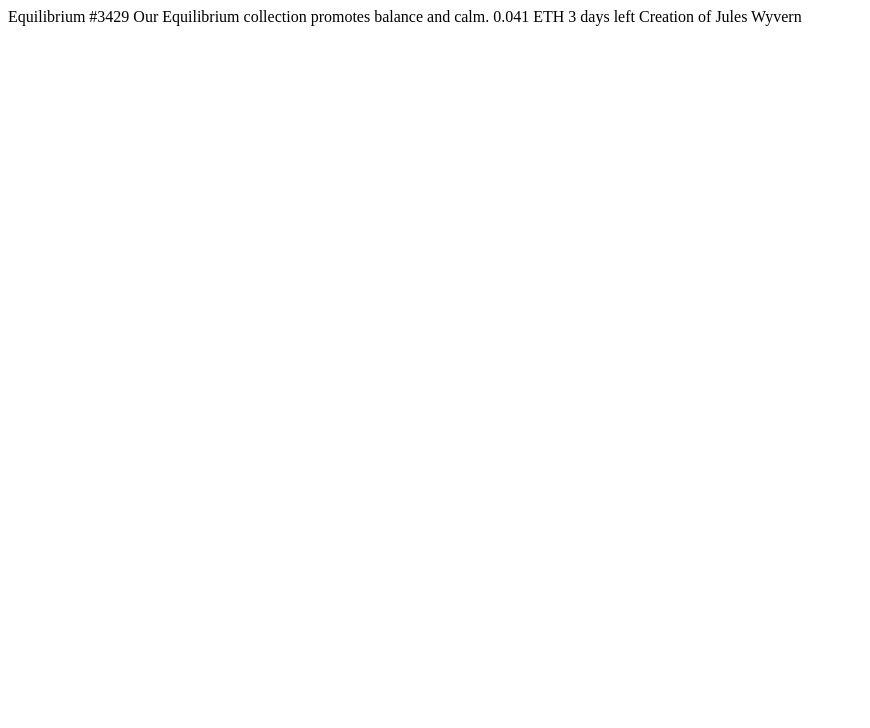
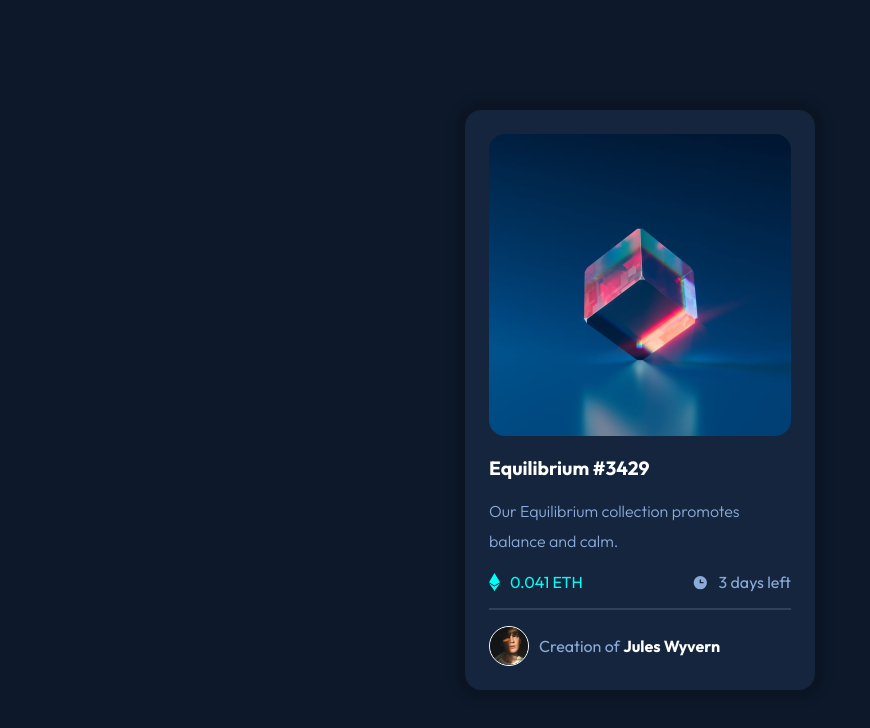
Before and after one commit to douglaswdhein/nft-preview-card-component-main, a plain HTML site: page index.html in a window 1280 px wide. Shown: the whole page, without its empty margins (0-870 px from the left). Drawn offline with Linux system fonts and the light colour scheme.

Commit message:
layout and css commit

```diff
--- a/index.html
+++ b/index.html
@@ -8,13 +8,37 @@
   <link rel="stylesheet" href="./style.css">
 </head>
 <body>
-  Equilibrium #3429
-
-  Our Equilibrium collection promotes balance and calm.
-
-  0.041 ETH
-  3 days left
-
-  Creation of Jules Wyvern
+  <div class="card">
+    <div class="card-container">
+      <div class="header">
+        <img src="./images/image-equilibrium.jpg" alt="Equilibrium" class="main-img">
+        <div class="overlay"></div>
+        <img src="./images/icon-view.svg" alt="view" class="view">
+      </div>
+      <div class="main">
+        <h2 class="title">
+          Equilibrium #3429
+        </h2>
+        <p class="content">
+          Our Equilibrium collection promotes balance and calm.
+        </p>
+        <div class="icons">
+          <div class="eth">
+            <img src="./images/icon-ethereum.svg" alt="eth">
+            <span>0.041 ETH</span>
+          </div>
+          <div class="time">
+            <img src="./images/icon-clock.svg" alt="time">
+            <span>3 days left</span>
+          </div>
+        </div>
+      </div>
+      <div class="divider"></div>
+      <div class="footer">
+        <img src="./images/image-avatar.png" alt="avatar">
+        <p>Creation of <b>Jules Wyvern</b></p>
+      </div>
+    </div>
+  </div>
 </body>
 </html>
--- a/style.css
+++ b/style.css
@@ -3,8 +3,148 @@
 :root {
     --soft-blue: hsl(215, 51%, 70%);
     --cyan: hsl(178, 100%, 50%);
-    --very-dark-blue: hsl(217, 54%, 11%);
-    --very-dark-blue: hsl(216, 50%, 16%);
-    --very-dark-blue: hsl(215, 32%, 27%);
+    --very-dark-blue-main: hsl(217, 54%, 11%);
+    --very-dark-blue-card: hsl(216, 50%, 16%);
+    --very-dark-blue-line: hsl(215, 32%, 27%);
     --white: hsl(0, 0%, 100%);
 }
+
+* {
+    padding: 0;
+    margin: 0;
+    box-sizing: border-box;
+    font-family: "Outfit", sans-serif;
+}
+
+img {
+    max-width: 100%;
+}
+
+body {
+    min-height: 100vh;
+    display: flex;
+    justify-content: center;
+    align-items: center;
+    background-color: var(--very-dark-blue-main);
+}
+
+.card {
+    background-color: var(--very-dark-blue-card);
+    box-shadow: 0 0 8px 10px rgba(0, 0, 0, 0.2);
+    width: 350px;
+    border-radius: 1rem;
+}
+
+.card-container {
+    display: flex;
+    flex-direction: column;
+    gap: 1rem;
+    padding: 1.5rem;
+}
+
+.header {
+    position: relative;
+    cursor: pointer;
+}
+
+.main-img {
+    border-radius: 1rem;
+}
+
+.overlay {
+    background-color: var(--cyan);
+    opacity: 40%;
+    position: absolute;
+    top: 0;
+    bottom: 2px;
+    left: 0;
+    right: 0;
+    border-radius: 1rem;
+    display: none;
+}
+
+.view {
+    position: absolute;
+    top: 50%;
+    left: 50%;
+    transform: translate(-50%, -50%);
+    display: none;
+}
+
+.header:hover .overlay,
+.header:hover .view {
+    display: block;
+}
+
+.main {
+    display: flex;
+    flex-direction: column;
+    gap: 1rem;
+}
+
+.title {
+    font-size: 1.2rem;
+    color: var(--white);
+    cursor: pointer;
+}
+
+.title:hover {
+    color: var(--cyan);
+}
+
+.content {
+    color: var(--soft-blue);
+    font-weight: 300;
+    line-height: 30px;
+}
+
+.icons {
+    display: flex;
+    align-items: center;
+    justify-content: space-between;
+}
+
+.icons div {
+    display: flex;
+    align-items: center;
+    gap: 10px;
+}
+
+.eth {
+    color: var(--cyan);
+}
+
+.time {
+    color: var(--soft-blue);
+}
+
+.divider {
+    width: 100%;
+    height: 2px;
+    background-color: var(--very-dark-blue-line);
+}
+
+.footer {
+    display: flex;
+    align-items: center;
+    gap: 10px;
+}
+
+.footer img {
+    width: 40px;
+    border: 1px solid var(--white);
+    border-radius: 50%;
+}
+
+.footer p {
+    color: var(--soft-blue);
+}
+
+.footer b {
+    color: var(--white);
+    cursor: pointer;
+}
+
+.footer b:hover {
+    color: var(--cyan);
+}
```
